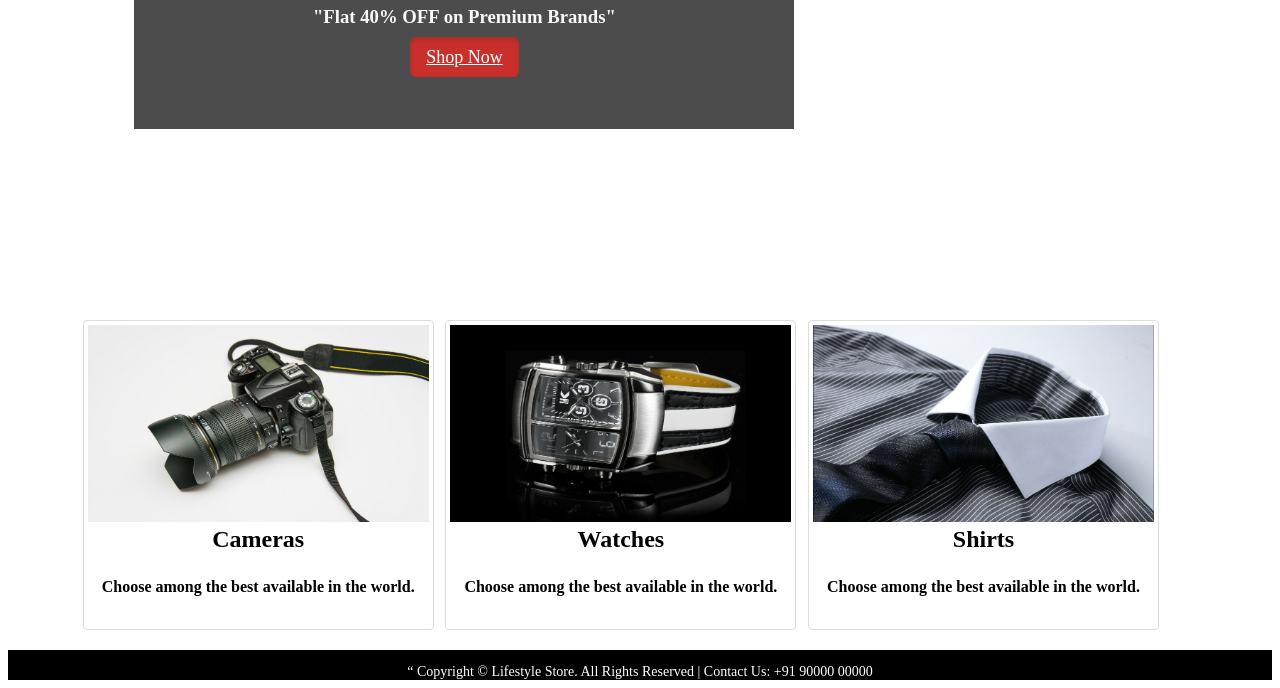
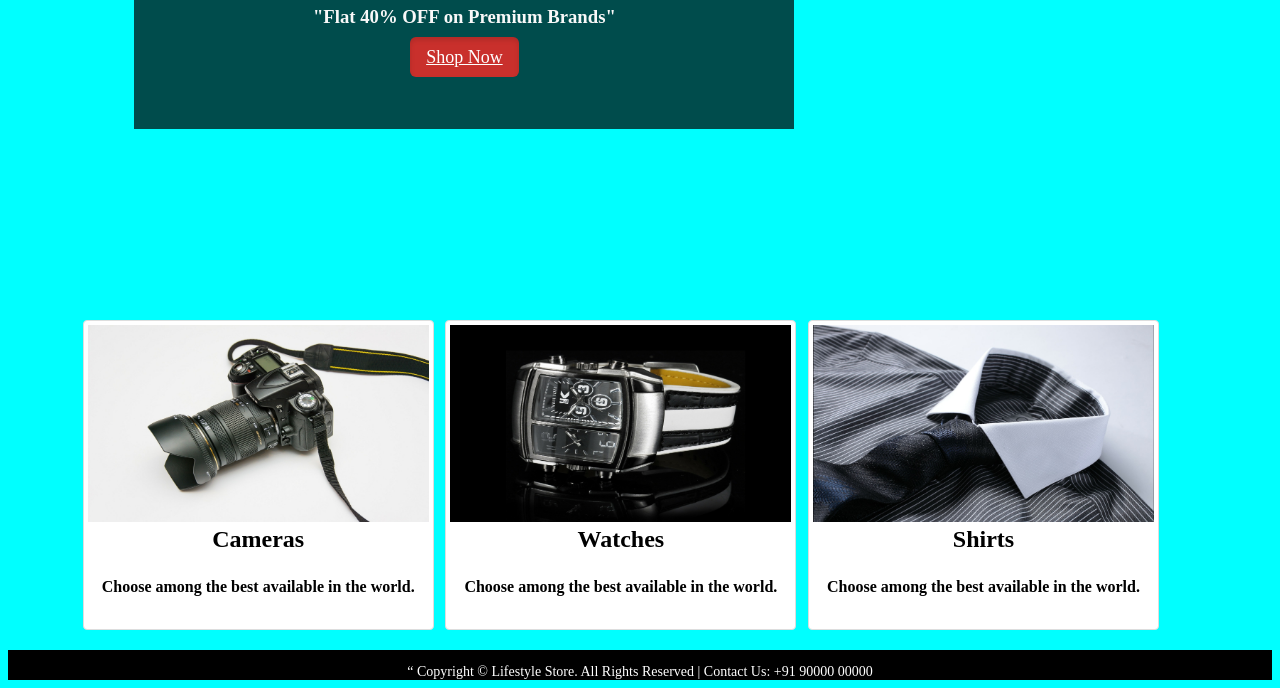
Before and after one commit to Latika-01/Myfirstproject, a plain HTML site: page index.html in a window 1280 px wide. Shown: the part 346-1034 px from the top of the page. Drawn offline with Linux system fonts and the light colour scheme; files whose address does not match are found by name.

Commit message:
Update index.html

```diff
--- a/index.html
+++ b/index.html
@@ -5,7 +5,7 @@
         <title> Lifestyle Store</title>
         <link rel="stylesheet" type="text/css" href="index.css">
     </head>
-    <body style="background-image: intro-bg_1.jpg">
+    <body style="background-color: Aqua">
         <div class="header">
             <div class="inner-header">
                 <div class="logo">Lifestyle Store</div>
```
